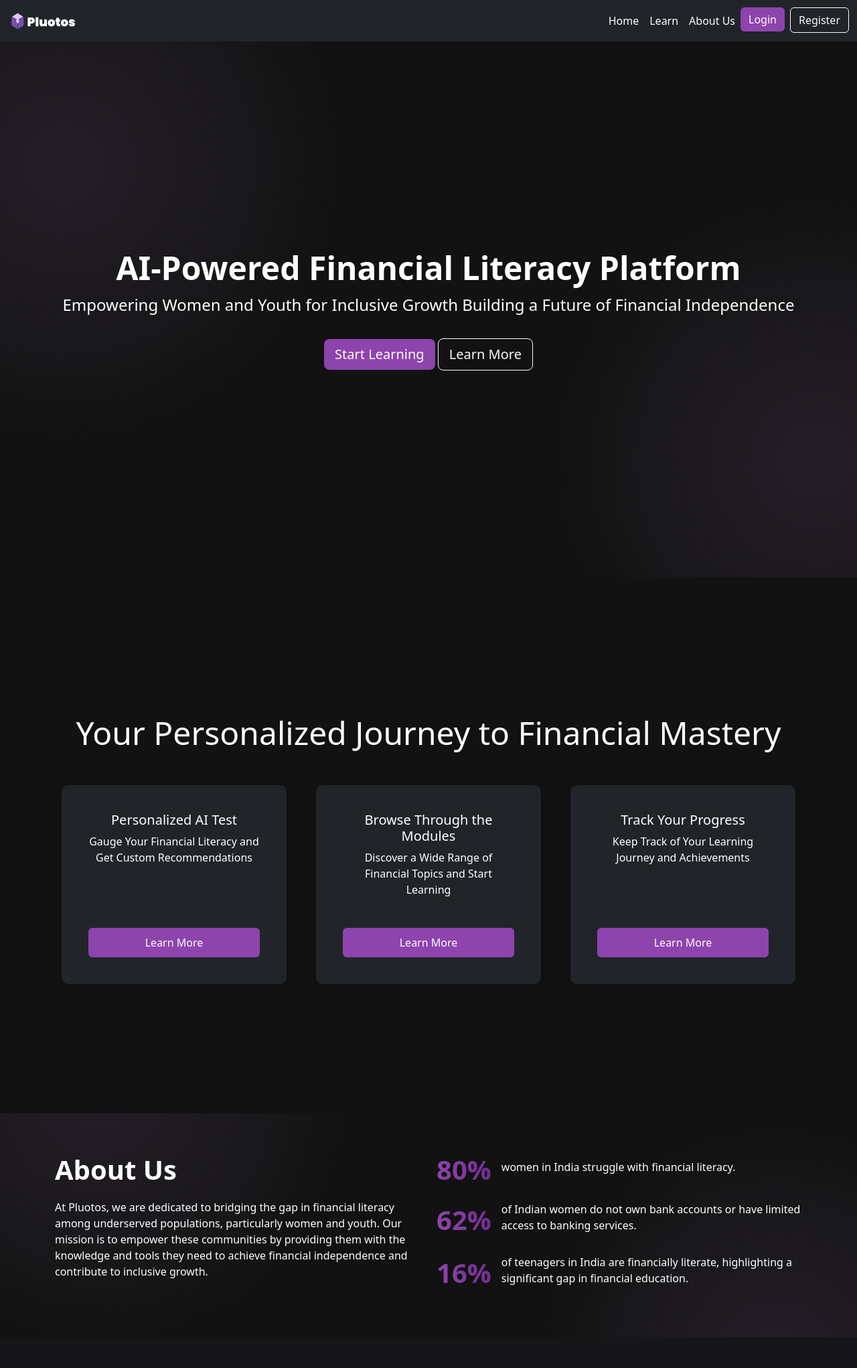
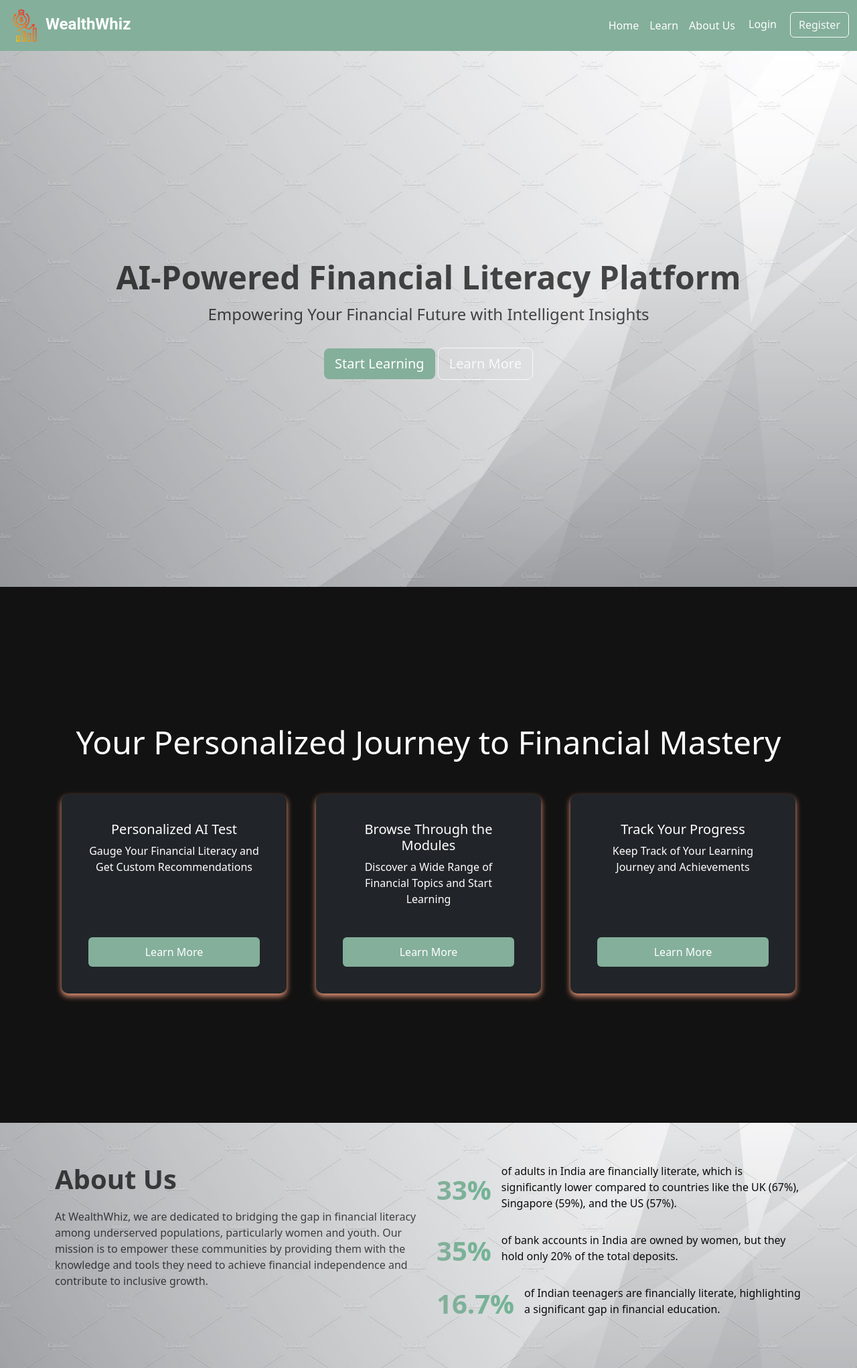
Before and after one commit to Hackathon-Data-Benders/hackathon_financial_literacy, a Flask app: page / in a window 1280 px wide. Shown: the whole page at 67% size. Before the commit the page ends 1996 px from the top, so only its background shows below. Run offline with Flask 3, Linux system fonts and the light colour scheme.

Commit message:
UI changes

```diff
--- a/public/learn.html
+++ b/public/learn.html
@@ -3,7 +3,7 @@
 <head>
     <meta charset="UTF-8">
     <meta name="viewport" content="width=device-width, initial-scale=1.0">
-    <title>Learn - Pluotos</title>
+    <title>Learn - WealthWhiz</title>
     <link href="https://cdn.jsdelivr.net/npm/bootstrap@5.3.3/dist/css/bootstrap.min.css" rel="stylesheet">
     <link href="/public/src/style.css" rel="stylesheet">
     <style>
@@ -56,7 +56,7 @@
     <nav class="navbar navbar-expand-lg navbar-dark bg-dark">
         <div class="container-fluid">
             <a class="navbar-brand" href="index.html">
-                <img src="/public/src/logo.svg" alt="Pluotos Logo" class="logo">
+                <img src="/public/src/logo.svg" alt="WealthWhiz Logo" class="logo">
             </a>
             <button class="navbar-toggler" type="button" data-bs-toggle="collapse" data-bs-target="#navbarNav">
                 <span class="navbar-toggler-icon"></span>
--- a/public/register.html
+++ b/public/register.html
@@ -74,7 +74,7 @@
     <nav class="navbar navbar-expand-lg navbar-dark bg-dark">
         <div class="container-fluid">
             <a class="navbar-brand" href="index.html">
-                <img src="src/logo.svg" alt="Pluotos Logo" class="logo">
+                <img src="src/logo.svg" alt="WealthWhiz Logo" class="logo">
             </a>
             <button class="navbar-toggler" type="button" data-bs-toggle="collapse" data-bs-target="#navbarNav" aria-controls="navbarNav" aria-expanded="false" aria-label="Toggle navigation">
                 <span class="navbar-toggler-icon"></span>
--- a/public/src/style.css
+++ b/public/src/style.css
@@ -59,7 +59,7 @@ h2 {
 }
 
 .hero-section {
-    background: url('/public/src/Background.png') no-repeat center center/cover;
+    background: url('/public/src/Background1.png') no-repeat center center/cover;
     height: 100vh;
     color: var(--text-color);
 }
@@ -146,7 +146,7 @@ h2 {
 }
 
 .about-us-section {
-    background: url('/public/src/Background.png') no-repeat center center/cover;
+    background: url('/public/src/Background1.png') no-repeat center center/cover;
     padding: 60px 0;
 }
 
--- a/static/style.css
+++ b/static/style.css
@@ -1,15 +1,15 @@
 :root {
-    --background-color: #1a1a1a;
-    --primary-color: #8e44ad;
-    --primary-hover-color: #732d91;
-    --form-background-color: #2c2c2c;
-    --form-placeholder-color: #b3b3b3;
-    --text-color: #fff;
-    --navbar-logo-width: 100px;
+    --background-color: #84AF9B;
+    --primary-color: #84AF9B;
+    --primary-hover-color: rgba(240 155 147);
+    --form-background-color: rgba(0 0 0.7);
+    --form-placeholder-color: #84AF9B;
+    --text-color: #ffffff;
+    --navbar-logo-width: 50px;
     --navbar-logo-height: auto;
-    --color-1: #351f5d;
-    --color-2: #764faf;
-    --color-3: #e3c6ff;
+    --color-1: #b3b3b3;
+    --color-2: #b3b3b3;
+    --color-3: #b3b3b3;
 }
 
 body {
@@ -20,6 +20,7 @@ body {
 .navbar-brand .logo {
     width: var(--navbar-logo-width);
     height: var(--navbar-logo-height);
+    font-weight: bold;
 }
 
 .navbar-brand {
@@ -32,7 +33,7 @@ body {
 }
 
 .nav-link:hover {
-    color: var(--primary-color);
+    color: rgba(240 155 147);
 }
 
 h2 {
@@ -59,9 +60,9 @@ h2 {
 }
 
 .hero-section {
-    background: url('/static/src/Background.png') no-repeat center center/cover;
+    background: url('/static/src/Background1.png') no-repeat center center/cover;
     height: 100vh;
-    color: var(--text-color);
+    color: rgba(0, 0, 0, 0.7);
 }
 
 .hero-title {
@@ -76,7 +77,7 @@ h2 {
 
 .journey-section {
     min-height: 100vh;
-    background-color: rgba(0, 0, 0, 0.7); /* A slight overlay for readability */
+    background-color: rgba(240 155 147); /* A slight overlay for readability */
     display: flex;
     justify-content: center;
     align-items: center;
@@ -91,7 +92,7 @@ h2 {
 .journey-section .card {
     background-color: var(--form-background-color);
     border: none;
-    box-shadow: 0 4px 8px rgba(0, 0, 0, 0.2);
+    box-shadow: 0 4px 8px rgba(240 155 123);
     margin-bottom: 20px;
 }
 
@@ -146,14 +147,15 @@ h2 {
 }
 
 .about-us-section {
-    background: url('/static/src/Background.png') no-repeat center center/cover;
+    background: url('/static/src/Background1.png') no-repeat center center/cover;
     padding: 60px 0;
+    color: rgba(0, 0, 0, 0.7);
 }
 
 .section-title {
     font-size: 2.5rem;
     font-weight: bold;
-    color: #ffffff;
+    color: rgba(0, 0, 0, 0.7);
     margin-bottom: 20px;
 }
 
@@ -171,7 +173,7 @@ h2 {
 .stat-percentage {
     font-size: 2.5rem;
     font-weight: bold;
-    background: linear-gradient(to right, #8e44ad, #732d91);
+    background: linear-gradient(to right, #84AF9B, #71b495);
     -webkit-background-clip: text;
     -webkit-text-fill-color: transparent;
     margin-right: 15px;
@@ -179,7 +181,7 @@ h2 {
 
 .stat-item p {
     font-size: 1rem;
-    color: #ffffff;
+    color: #0b0b0b;
 }
 .about-us-full-section {
     padding: 40px 20px;
@@ -193,13 +195,6 @@ h2 {
     display: flex;
     flex-direction: column;
     gap: 15px;
-}
-
-.section-title {
-    font-size: 2.5rem;
-    font-weight: bold;
-    color: #ffffff;
-    margin-bottom: 20px;
 }
 
 .mission-vision-content p {
--- a/templates/index.html
+++ b/templates/index.html
@@ -3,22 +3,51 @@
 <head>
     <meta charset="UTF-8">
     <meta name="viewport" content="width=device-width, initial-scale=1.0">
-    <title>Pluotos - AI-Powered Financial Literacy Platform</title>
+    <title>WealthWhiz - AI-Powered Financial Literacy Platform</title>
     <link href="https://cdn.jsdelivr.net/npm/bootstrap@5.3.3/dist/css/bootstrap.min.css" rel="stylesheet" integrity="sha384-QWTKZyjpPEjISv5WaRU9OFeRpok6YctnYmDr5pNlyT2bRjXh0JMhjY6hW+ALEwIH" crossorigin="anonymous">
     <link href="{{ url_for('static',filename='style.css') }}" rel="stylesheet">
 </head>
 <body>
     <!-- Navbar -->
-    {% include 'navbar.html' %}
+    <nav class="navbar navbar-expand-lg navbar-dark ">
+        <div class="container-fluid">
+            <a class="navbar-brand" href="#">
+                <img src="/static/src/logo.png" alt="WealthWhiz Logo" class="logo">
+                <span style="font-weight: bold;">WealthWhiz</span>
+            </a>
+            <button class="navbar-toggler" type="button" data-bs-toggle="collapse" data-bs-target="#navbarNav" aria-controls="navbarNav" aria-expanded="false" aria-label="Toggle navigation">
+                <span class="navbar-toggler-icon"></span>
+            </button>
+            <div class="collapse navbar-collapse" id="navbarNav">
+                <ul class="navbar-nav ms-auto">
+                    <li class="nav-item">
+                        <a class="nav-link active" href="{{ url_for('index') }}">Home</a>
+                    </li>
+                    <li class="nav-item">
+                        <a class="nav-link" href="#">Learn</a>
+                    </li>
+                    <li class="nav-item">
+                        <a class="nav-link" href="{{ url_for('about') }}">About Us</a>
+                    </li>
+                    <li class="nav-item">
+                        <a href="{{ url_for('login') }}" class="btn btn-primary me-2">Login</a>
+                    </li>
+                    <li class="nav-item">
+                        <a href="{{ url_for('register') }}" class="btn btn-outline-light">Register</a>
+                    </li>
+                </ul>
+            </div>
+        </div>
+    </nav>
 
     <!-- Hero Section -->
     <section class="hero-section d-flex align-items-center justify-content-center text-center">
         <div>
             <h1 class="hero-title">AI-Powered Financial Literacy Platform</h1>
-            <p class="hero-subtitle">Empowering Women and Youth for Inclusive Growth Building a Future of Financial Independence</p>
+            <p class="hero-subtitle">Empowering Your Financial Future with Intelligent Insights</p>
             <div>
-                <a href="{{ url_for('learn') }}" class="btn btn-primary btn-lg">Start Learning</a>
-                <a href="{{ url_for('about') }}" class="btn btn-outline-light btn-lg">Learn More</a>
+                <a href="#" class="btn btn-primary btn-lg">Start Learning</a>
+                <a href="#" class="btn btn-outline-light btn-lg">Learn More</a>
             </div>
         </div>
     </section>
@@ -42,7 +71,7 @@
                     <div class="card-body d-flex flex-column">
                         <h5 class="card-title">Browse Through the Modules</h5>
                         <p class="card-text flex-grow-1">Discover a Wide Range of Financial Topics and Start Learning</p>
-                        <a href="{{ url_for('learn') }}" class="btn btn-primary mt-auto">Learn More</a>
+                        <a href="#" class="btn btn-primary mt-auto">Learn More</a>
                     </div>
                 </div>
             </div>
@@ -51,7 +80,7 @@
                     <div class="card-body d-flex flex-column">
                         <h5 class="card-title">Track Your Progress</h5>
                         <p class="card-text flex-grow-1">Keep Track of Your Learning Journey and Achievements</p>
-                        <a href="{{ url_for('profile') }}" class="btn btn-primary mt-auto">Learn More</a>
+                        <a href="#" class="btn btn-primary mt-auto">Learn More</a>
                     </div>
                 </div>
             </div>
@@ -67,22 +96,22 @@
                 <div class="col-md-6">
                     <h2 class="section-title">About Us</h2>
                     <p>
-                        At Pluotos, we are dedicated to bridging the gap in financial literacy among underserved populations, particularly women and youth. Our mission is to empower these communities by providing them with the knowledge and tools they need to achieve financial independence and contribute to inclusive growth.
+                        At WealthWhiz, we are dedicated to bridging the gap in financial literacy among underserved populations, particularly women and youth. Our mission is to empower these communities by providing them with the knowledge and tools they need to achieve financial independence and contribute to inclusive growth.
                     </p>
                 </div>
                 <div class="col-md-6">
                     <div class="stats">
                         <div class="stat-item">
-                            <h3 class="stat-percentage">80%</h3>
-                            <p>women in India struggle with financial literacy.</p>
+                            <h3 class="stat-percentage">33%</h3>
+                            <p>of adults in India are financially literate, which is significantly lower compared to countries like the UK (67%), Singapore (59%), and the US (57%).</p>
                         </div>
                         <div class="stat-item">
-                            <h3 class="stat-percentage">62%</h3>
-                            <p>of Indian women do not own bank accounts or have limited access to banking services.</p>
+                            <h3 class="stat-percentage">35%</h3>
+                            <p>of bank accounts in India are owned by women, but they hold only 20% of the total deposits.</p>
                         </div>
                         <div class="stat-item">
-                            <h3 class="stat-percentage">16%</h3>
-                            <p>of teenagers in India are financially literate, highlighting a significant gap in financial education.</p>
+                            <h3 class="stat-percentage">16.7%</h3>
+                            <p>of Indian teenagers are financially literate, highlighting a significant gap in financial education.</p>
                         </div>
                     </div>
                 </div>
--- a/templates/login.html
+++ b/templates/login.html
@@ -104,7 +104,7 @@
 <body>
     <!-- Splash Screen -->
     <div class="splash splash-hidden">
-        <h1 class="splash-header">Welcome to Pluotos!</h1>
+        <h1 class="splash-header">Welcome to WealthWhiz!</h1>
     </div>
 
     <!-- Navbar -->
--- a/templates/navbar.html
+++ b/templates/navbar.html
@@ -1,8 +1,9 @@
 <!-- templates/navbar.html -->
-<nav class="navbar navbar-expand-lg navbar-dark bg-dark">
+<nav class="navbar navbar-expand-lg navbar-dark">
     <div class="container-fluid">
         <a class="navbar-brand" href="{{ url_for('index') }}">
-            <img src="{{ url_for('static', filename='src/logo.svg') }}" alt="Logo" class="logo">
+            <img src="{{ url_for('static', filename='src/logo.png') }}" alt="Logo" class="logo">
+            <span class="logo">WealthWhiz</span>
         </a>
         <button class="navbar-toggler" type="button" data-bs-toggle="collapse" data-bs-target="#navbarNav" aria-controls="navbarNav" aria-expanded="false" aria-label="Toggle navigation">
             <span class="navbar-toggler-icon"></span>
--- a/templates/profile.html
+++ b/templates/profile.html
@@ -28,7 +28,7 @@
             background-color: rgba(0, 0, 0, 0.7);
             border-radius: 10px;
             padding: 20px;
-            box-shadow: 0 4px 8px rgba(0, 0, 0, 0.1);
+            box-shadow: 0 4px 8px rgba(240 155 123);
             text-align: center;
             color: #ffffff;
             position: sticky;
```
Also changed, not shown: public/index.html (deleted, +0 -124 lines), public/login.html (+4 -4 lines), templates/about.html (+10 -10 lines), templates/learn.html (+5 -5 lines), README.md, static/src/Background1.png (added), static/src/color_pallette.png (added), static/src/logo.png (added), static/src/logo1.png (added), static/src/logo1.svg (renamed from static/src/logo.svg), 1 other file.
